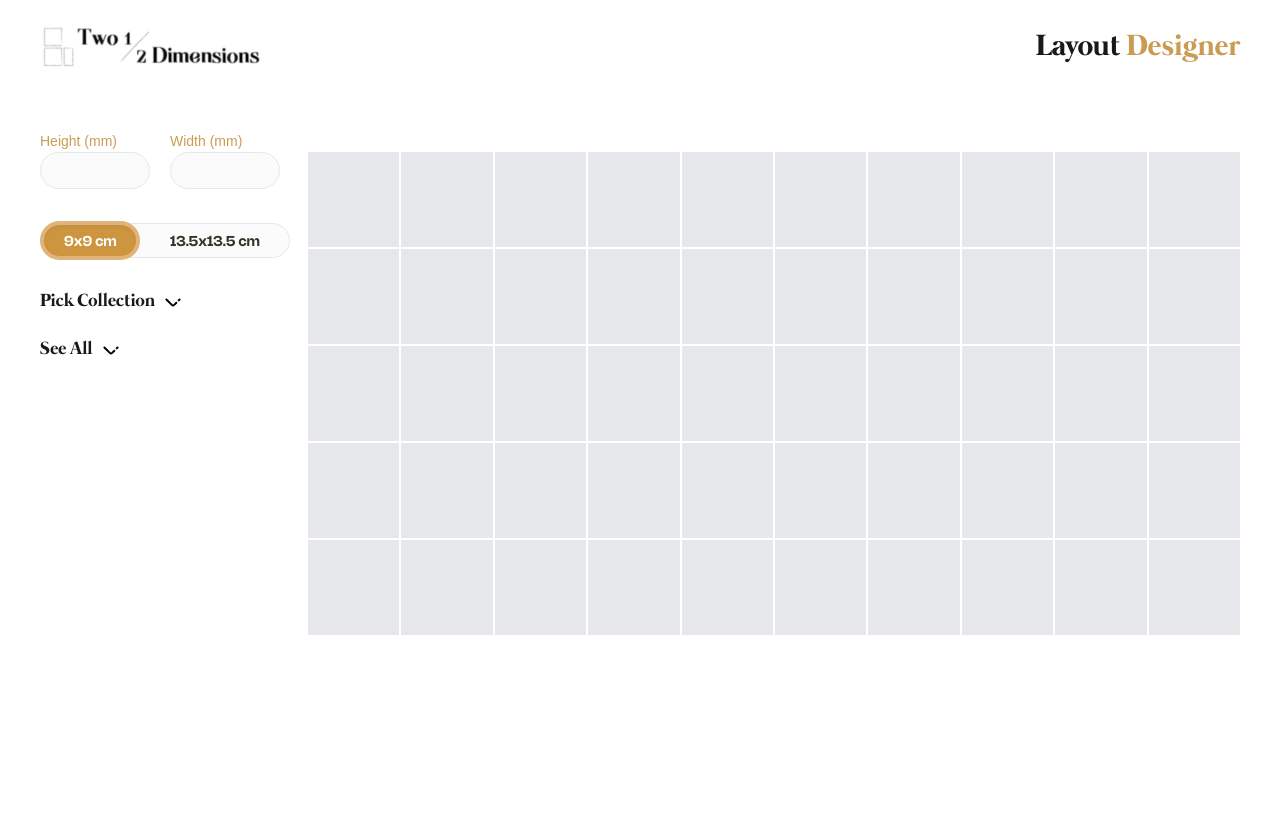
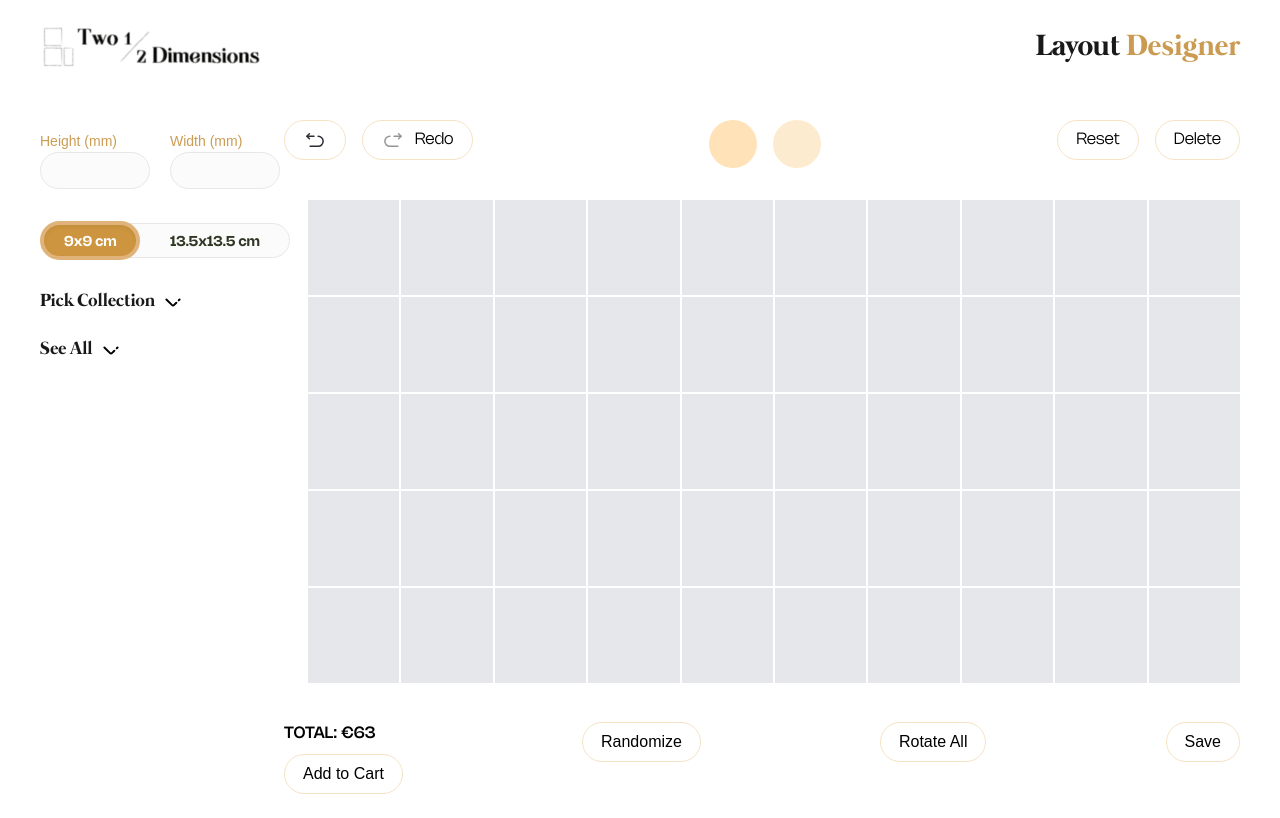
Before and after one commit to Raymond-engr/Layout_generator, a React (Vite) app: page / in a window 1280 px wide. Built offline with nearby package versions, Linux system fonts and the light colour scheme; a web font is replaced by a local one.

Commit message:
started action buttons

```diff
--- a/src/App.tsx
+++ b/src/App.tsx
@@ -2,7 +2,7 @@ import React from 'react';
 import Header from './ui/Header';
 import DimensionSelector from './components/DimensionSelector';
 import DimensionCollection from './ui/DimensionCollection';
-import LayoutPreview from './components/LayoutPreview';
+import GridContainer from './components/GridContainer';
 import Footer from './components/Footer';
 import ResponsiveActionButtons from './components/ResponsiveActionButtons';
 const App: React.FC = () => {
@@ -19,7 +19,7 @@ const App: React.FC = () => {
           <div className="md:hidden">
         <DimensionSelector />
         </div>
-        <LayoutPreview />
+        <Footer />
         </div>
     </div>
     </>
--- a/src/components/ActionButton1.tsx
+++ b/src/components/ActionButton1.tsx
@@ -62,7 +62,7 @@ const ActionButton = ({
         className
       )}
     >
-      {icon && <div className="w-6 h-6">{icon}</div>}
+      {icon && <img className="w-6 h-6" src={icon} alt={label} />}
       {label && <span className={textStyles}>{label}</span>}
     </button>
   );
@@ -129,7 +129,7 @@ const ActionButtonContainer = ({
     <div className={cn(
       "flex flex-wrap gap-4",
       position === 'top' ?
-        "justify-between md:justify-start" :
+        "justify-between" :
         "justify-center md:justify-between",
       "w-full"
     )}>
--- a/src/components/Footer.tsx
+++ b/src/components/Footer.tsx
@@ -1,4 +1,7 @@
 // In your main layout component
+import GridContainer from './GridContainer';
+import undo from '../assets/icons/backward.svg';
+import redo from '../assets/icons/forward.svg';
 import {
     ActionButton,
     SizeAdjustButton,
@@ -14,8 +17,8 @@ import {
         <ActionLayout>
           <ActionButtonContainer position="top">
             <div className="flex gap-4">
-              <ActionButton label="Undo" variant="secondary" />
-              <ActionButton label="Redo" variant="secondary" />
+              <ActionButton variant="secondary" icon={undo} />
+              <ActionButton label="Redo" variant="secondary" icon={redo} />
             </div>
 
             <div className="flex gap-4">
@@ -29,6 +32,7 @@ import {
             </div>
           </ActionButtonContainer>
         </ActionLayout>
+        <GridContainer />
 
         {/* Your grid layout here */}
 
--- a/src/components/LayoutPreview.tsx
+++ b/src/components/GridContainer.tsx
@@ -1,8 +1,8 @@
 import React from 'react';
 
-const EmptyContainer: React.FC = () => {
+const GridContainer: React.FC = () => {
     return (
-        <div className="my-4 lg:py-4 md:pl-6 w-full h-auto overflow-auto">
+        <div className="my-4 lg:py-4 lg:pl-6 w-full h-auto overflow-auto">
             <div className="grid gap-0.5 overflow-auto w-full h-[200px] sm:h-[200px] md:h-[300px] lg:h-[490px]"
                 style={{
                     gridTemplateColumns: "repeat(auto-fit, minmax(90px, 1fr))",
@@ -22,4 +22,4 @@ const EmptyContainer: React.FC = () => {
     );
 };
 
-export default EmptyContainer;
+export default GridContainer;
```
